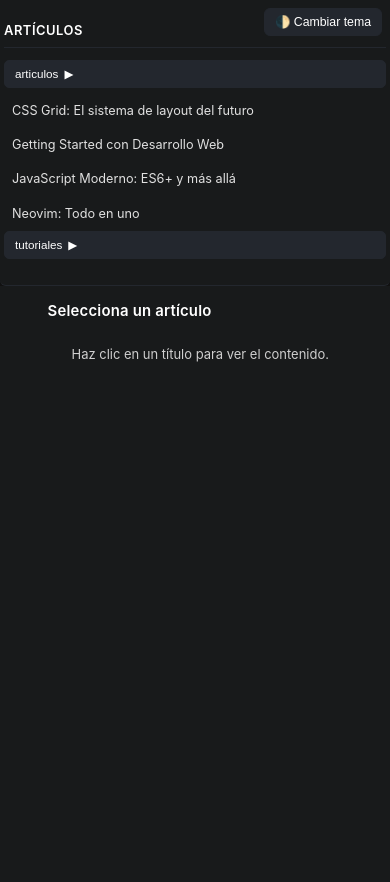
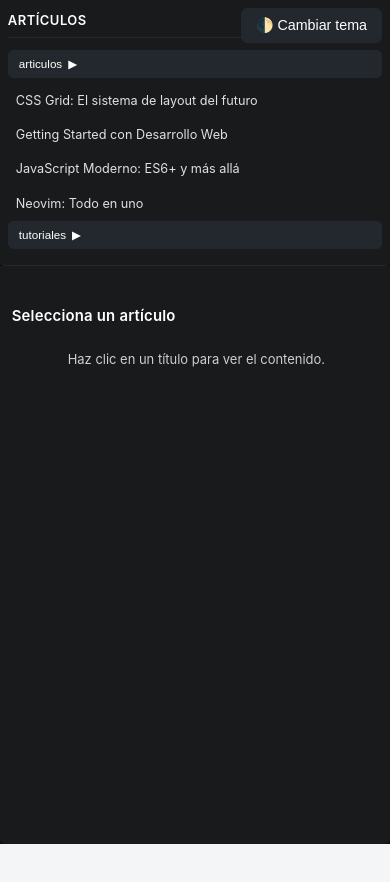
Before and after one commit to jmrodev/blog, a website: page docs/index.html in a window 390 px wide. Both pictures are taken after a click on the button "🌓 Cambiar tema". After the commit the page ends 844 px from the top, so only its background shows below. Drawn offline with Linux system fonts and the light colour scheme.

Commit message:
Agrega estilos CSS responsivos en style.css para mejorar la presentación en dispositivos móviles. Se implementan ajustes en la disposición de la barra lateral, el contenido y los botones, optimizando la usabilidad y la visualización en pantallas pequeñas.

```diff
--- a/docs/css/style.css
+++ b/docs/css/style.css
@@ -409,6 +409,50 @@ hr {
   }
 }
 
+@media (max-width: 600px) {
+  .layout {
+    flex-direction: column;
+  }
+  .sidebar {
+    width: 100%;
+    height: auto;
+    position: static;
+    border-right: none;
+    border-bottom: 1px solid var(--color-border);
+    padding: calc(var(--sidebar-padding-v) / 2) 2vw;
+    border-radius: 0 0 var(--main-radius) var(--main-radius);
+  }
+  #content {
+    padding: 10vw 3vw;
+    border-radius: 0 0 var(--main-radius) var(--main-radius);
+    min-height: auto;
+  }
+  .theme-btn {
+    top: 8px;
+    right: 8px;
+    padding: 8px 14px;
+    font-size: 1.1em;
+  }
+  button {
+    font-size: 1.1em;
+    padding: 10px 18px;
+  }
+  #content pre,
+  #content code,
+  #content table {
+    max-width: 100vw;
+    width: 100%;
+    font-size: 0.98em;
+  }
+  #content img {
+    max-width: 100vw;
+    height: auto;
+  }
+  h1, h2, h3 {
+    margin-left: 0 !important;
+  }
+}
+
 /* Estilo para la lista de navegación anidada */
 .nav-list {
   list-style: none;
```
